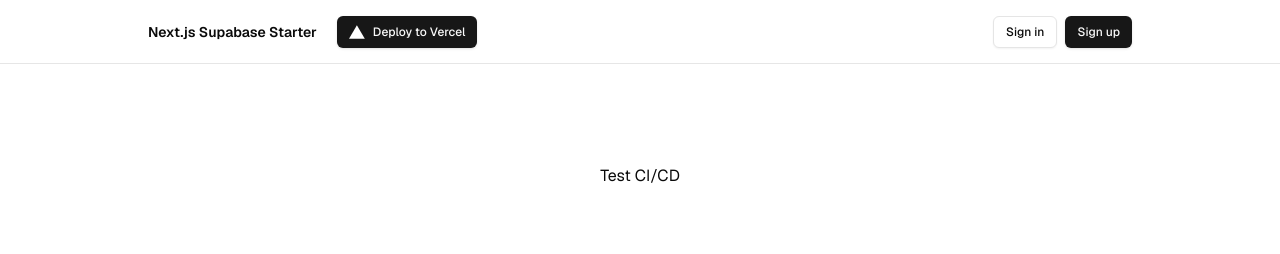
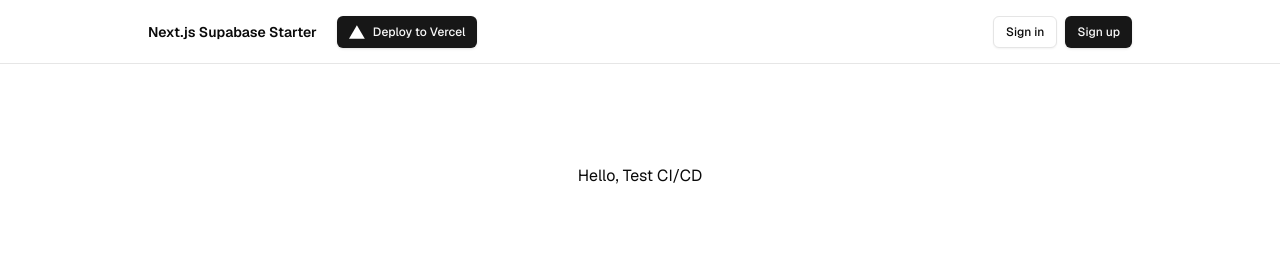
Before and after one commit to superdev1123/next-supabase, a Next.js app: page / in a window 1280 px wide. Shown: the top 254 px of the page. Built offline with nearby package versions, Linux system fonts and the light colour scheme; no server answers.

Commit message:
update text

```diff
--- a/components/hero.tsx
+++ b/components/hero.tsx
@@ -1,7 +1,7 @@
 export function Hero() {
   return (
     <div className="flex flex-col gap-16 items-center">
-      Test CI/CD
+      Hello, Test CI/CD
     </div>
   );
 }
```
